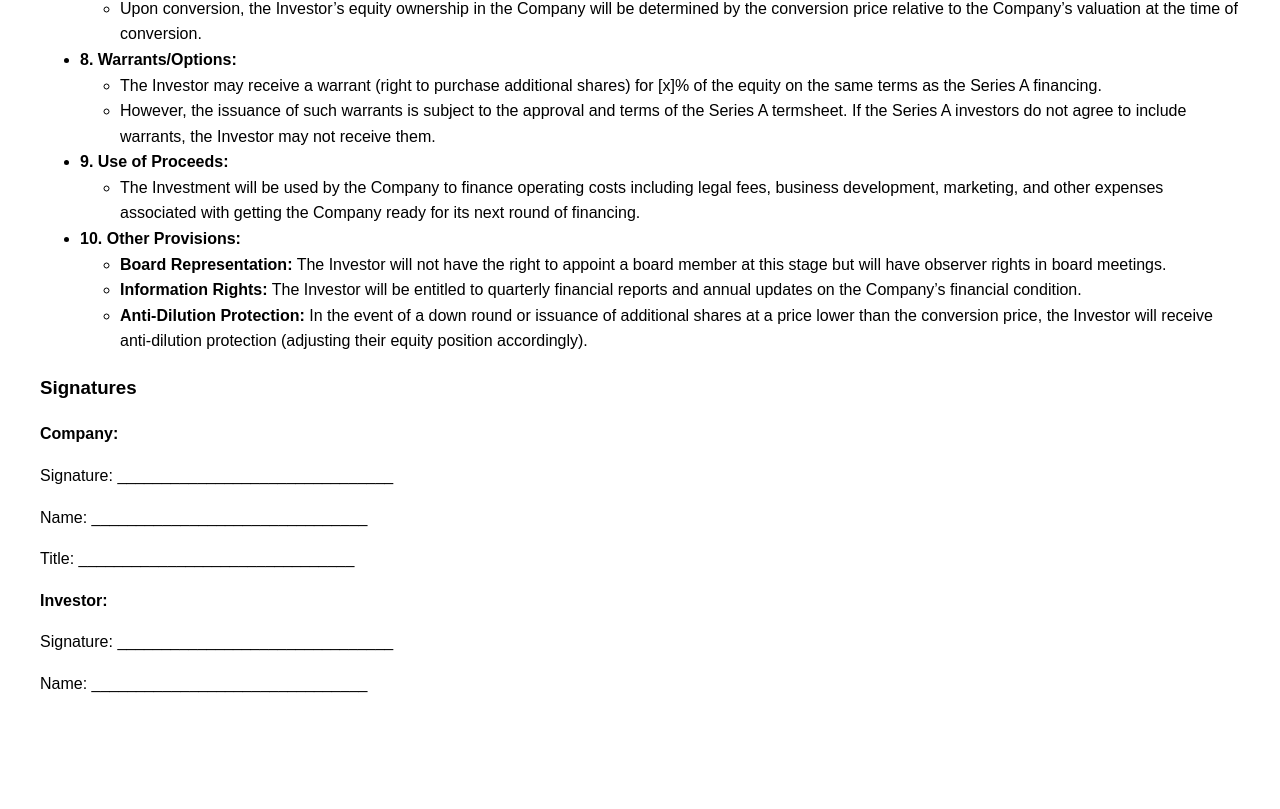
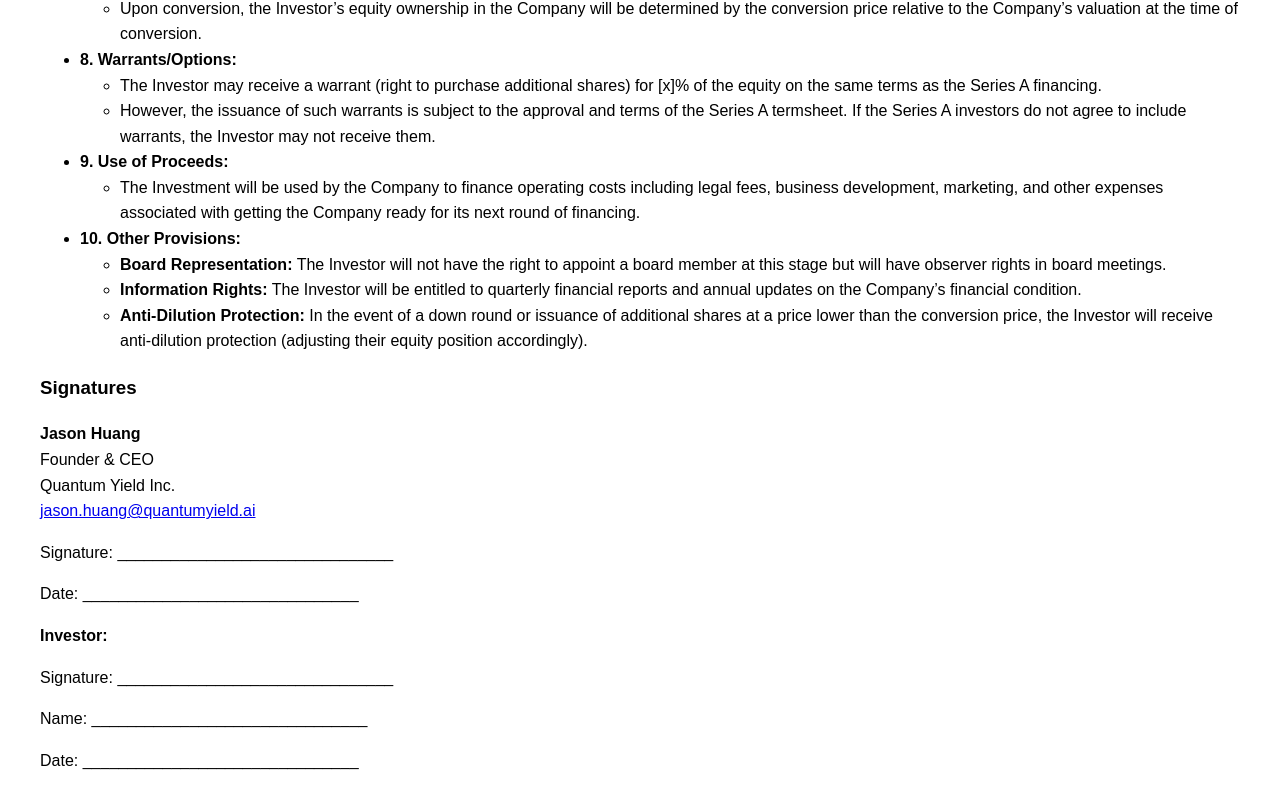
Before and after one commit to securitizer2021/pre-seed-termsheet, a plain HTML site: page index.html in a window 1280 px wide. Shown: the part 3666-4475 px from the top of the page. Before the commit the page ends 4403 px from the top, so only its background shows below. Drawn offline with Linux system fonts and the light colour scheme.

Commit message:
Update index.html
revise signature section

```diff
--- a/index.html
+++ b/index.html
@@ -120,17 +120,18 @@
 </ul>
 </ul>
 </div><div class="section signature-section">
+<div class="section signature-section">
 <h3>Signatures</h3>
 <div class="signature">
-<p><strong>Company:</strong></p>
+<div><strong>Jason Huang</strong><br>Founder & CEO<br>Quantum Yield Inc.<br><a href="mailto:jason.huang@quantumyield.ai">jason.huang@quantumyield.ai</a></div>
 <p>Signature: _______________________________</p>
-<p>Name: _______________________________</p>
-<p>Title: _______________________________</p>
+<p>Date: _______________________________</p>
 </div>
 <div class="signature">
 <p><strong>Investor:</strong></p>
 <p>Signature: _______________________________</p>
 <p>Name: _______________________________</p>
+<p>Date: _______________________________</p>
 </div>
 </div></body>
 </html>
```
